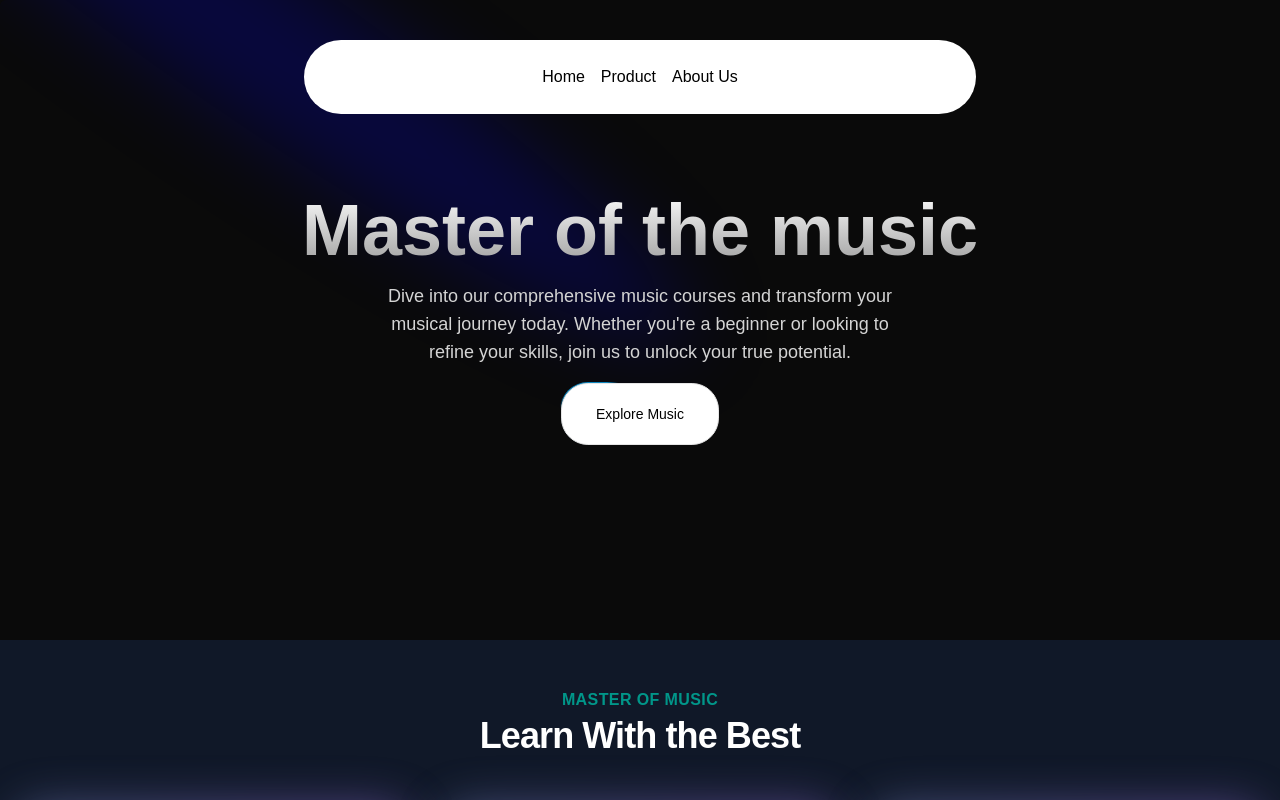
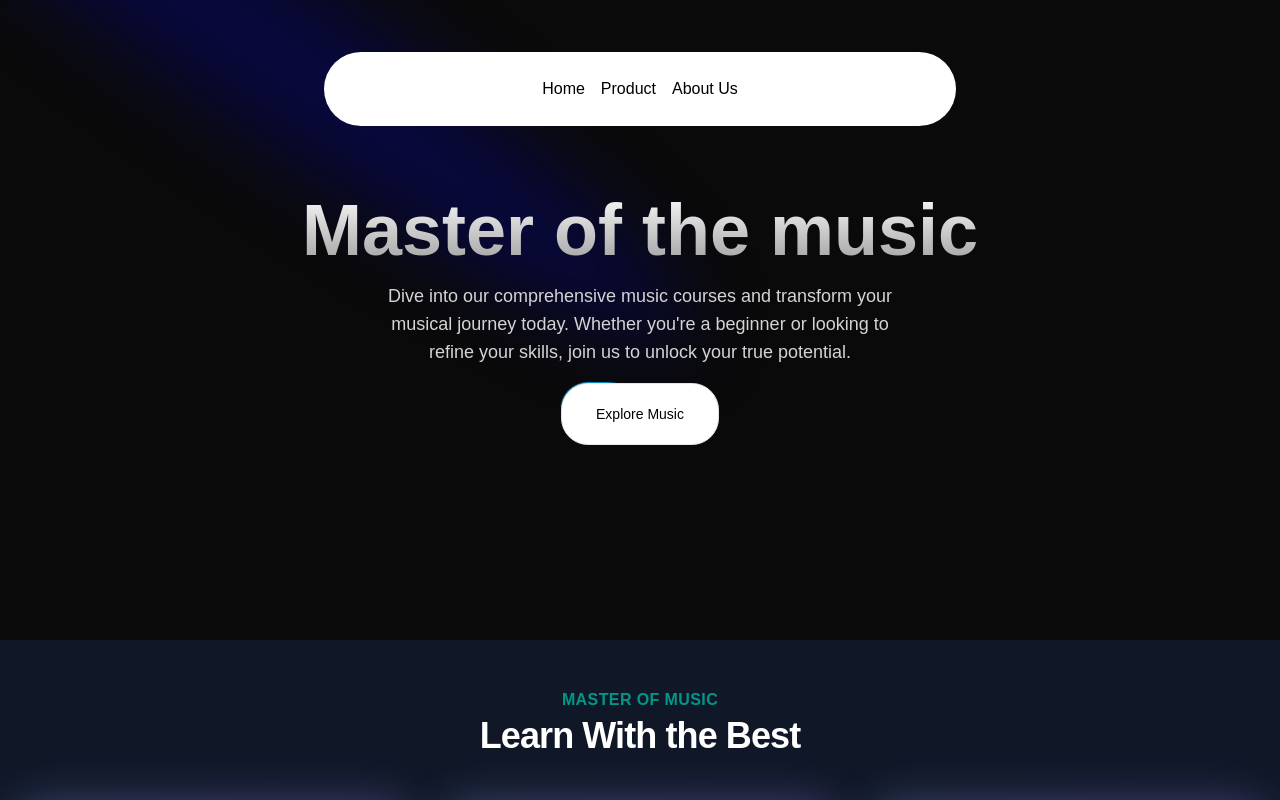
Before and after one commit to bishwas350/music_site, a Next.js app: page / in a window 1280 px wide. Shown: the top 800 px of the page. Built offline with nearby package versions, Linux system fonts and the light colour scheme.

Commit message:
navbar cng

```diff
--- a/src/app/component/Navbar.tsx
+++ b/src/app/component/Navbar.tsx
@@ -6,7 +6,8 @@
     const [active, setActive] = useState<string | null>(null);
   return (
     <>
-        <div className={cn("fixed top-10 inset-x-0 max-w-2xl mx-auto z-50", className)}>
+       <div className="">
+       <div className={cn("fixed top-10 inset-x-0 max-w-2xl mx-auto z-50 px-5 py-3", className)}>
         <Menu setActive={setActive}>
             <MenuItem setActive={setActive} active={active} item ="Home"/>
         <MenuItem setActive={setActive} active={active} item="Product">
@@ -20,6 +21,7 @@
         <MenuItem setActive={setActive} active={active} item="About Us"/>
         </Menu>
         </div>
+       </div>
     </>
   )
 }
```
